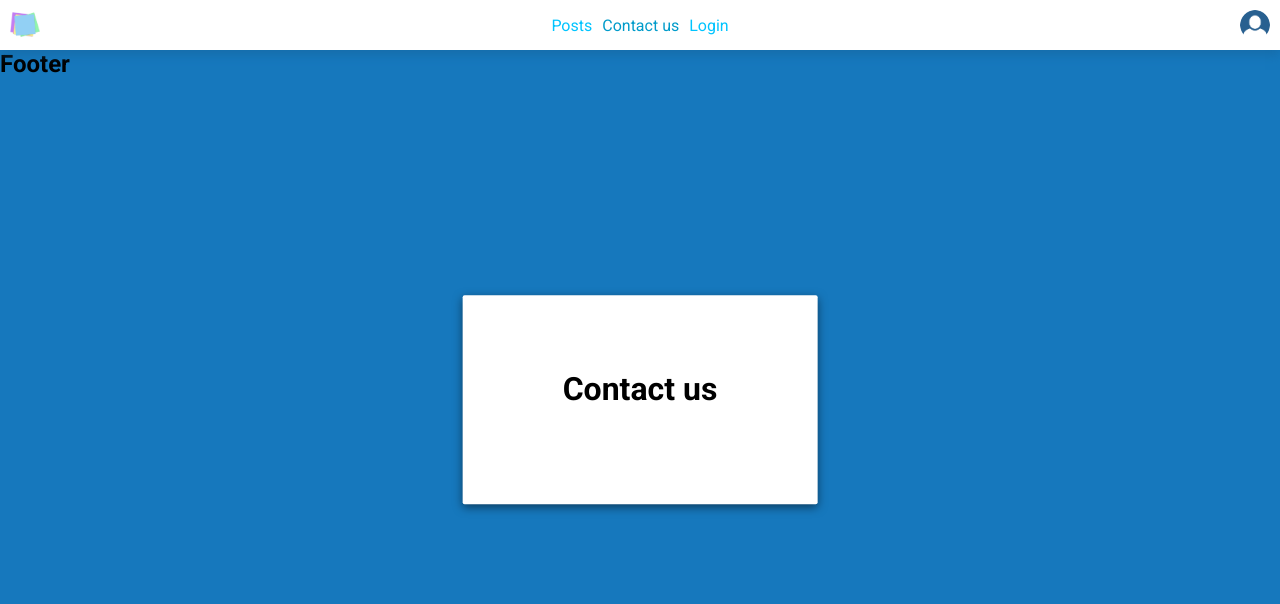
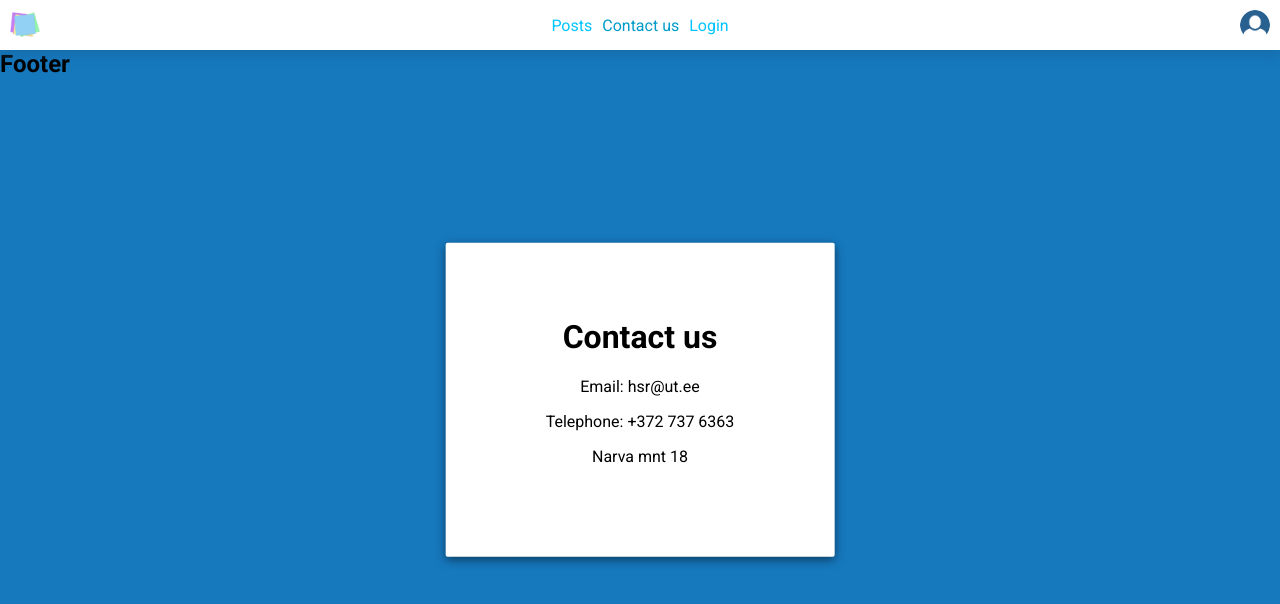
Before and after one commit to 35grain/hsr-wd-homework, a Vue app: page /contactus in a window 1280 px wide. Shown: the top 604 px of the page. Built offline with nearby package versions, Linux system fonts and the light colour scheme.

Commit message:
Basic contact us comp

```diff
--- a/src/views/Contactus.vue
+++ b/src/views/Contactus.vue
@@ -1,6 +1,9 @@
 <template>
     <div class="contactus">
         <h1>Contact us</h1>
+        <p>Email: hsr@ut.ee</p>
+        <p>Telephone: +372 737 6363</p>
+        <p>Narva mnt 18</p>
     </div>
 </template>
 
```
